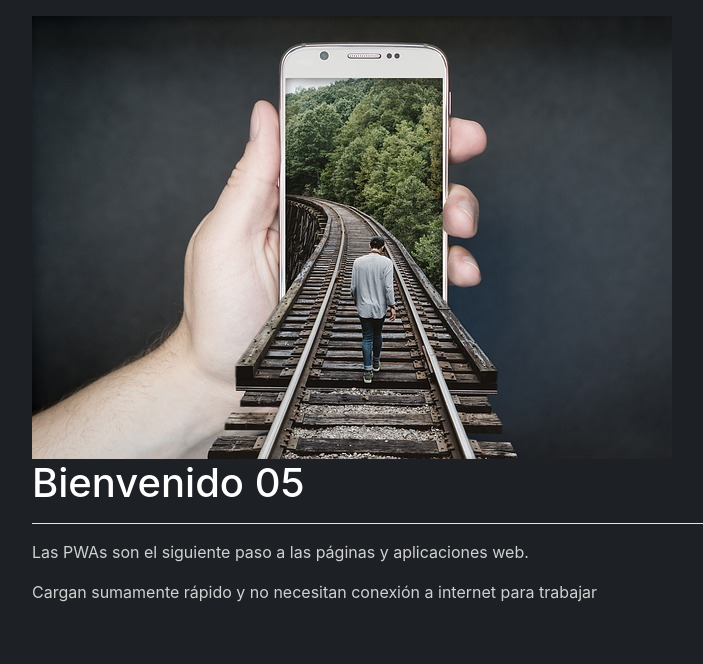
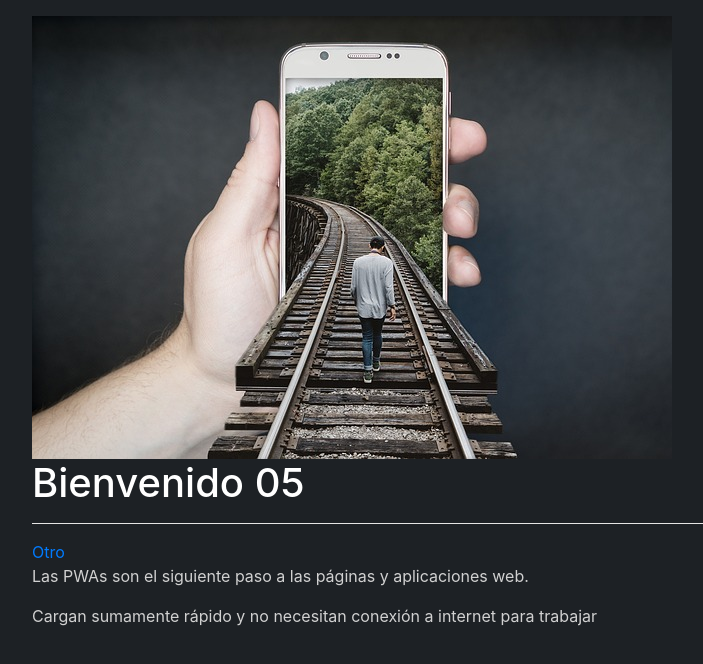
Before and after one commit to jcald/jcald.github.io, a plain HTML site: page index.html in a window 1280 px wide. Shown: the whole page, without its empty margins (54-757 px from the left). Drawn offline with nearby package versions, Linux system fonts and the light colour scheme.

Commit message:
Add otro/index.html 02

```diff
--- a/index.html
+++ b/index.html
@@ -40,7 +40,7 @@
 
     <h1>Bienvenido 05</h1>
     <hr>
-    <a href="http://otro/html"></a>
+    <a href="http://otro/html">Otro</a>
     <p>
         Las PWAs son el siguiente paso a las páginas y aplicaciones web.
     </p>
```
